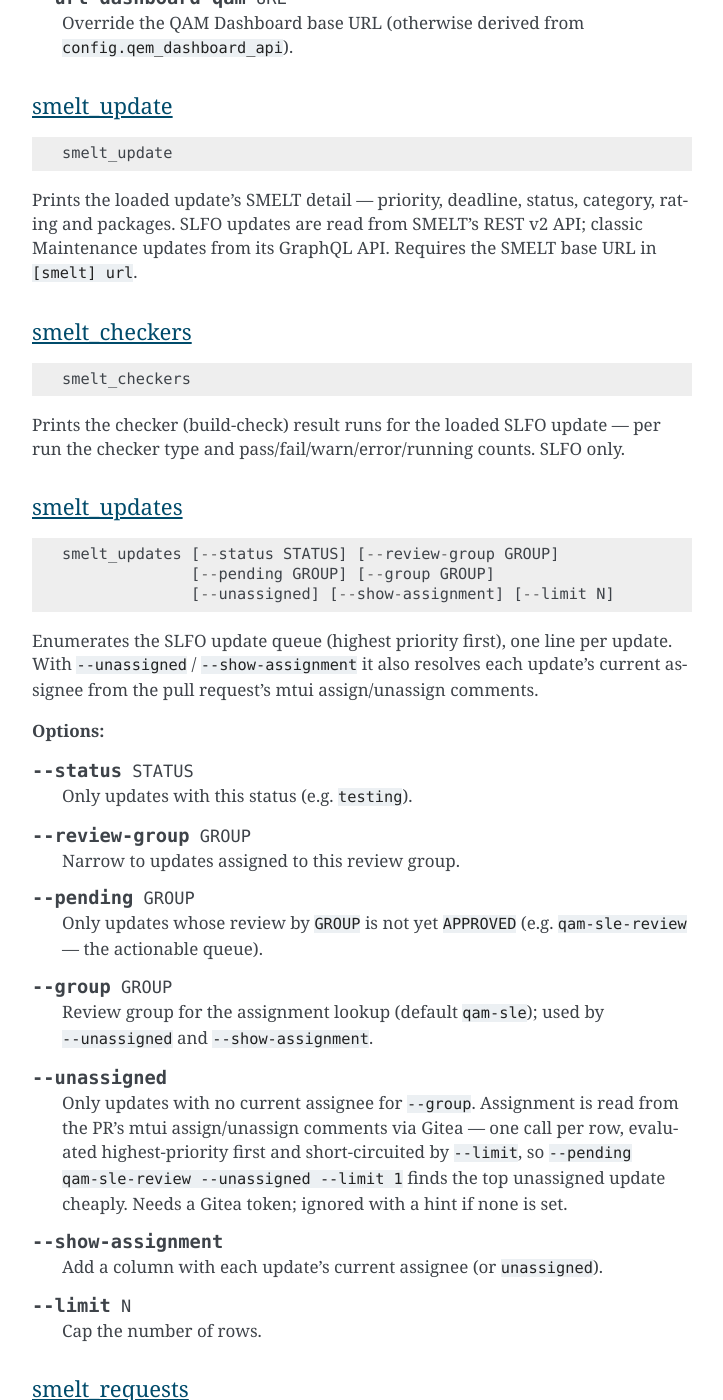
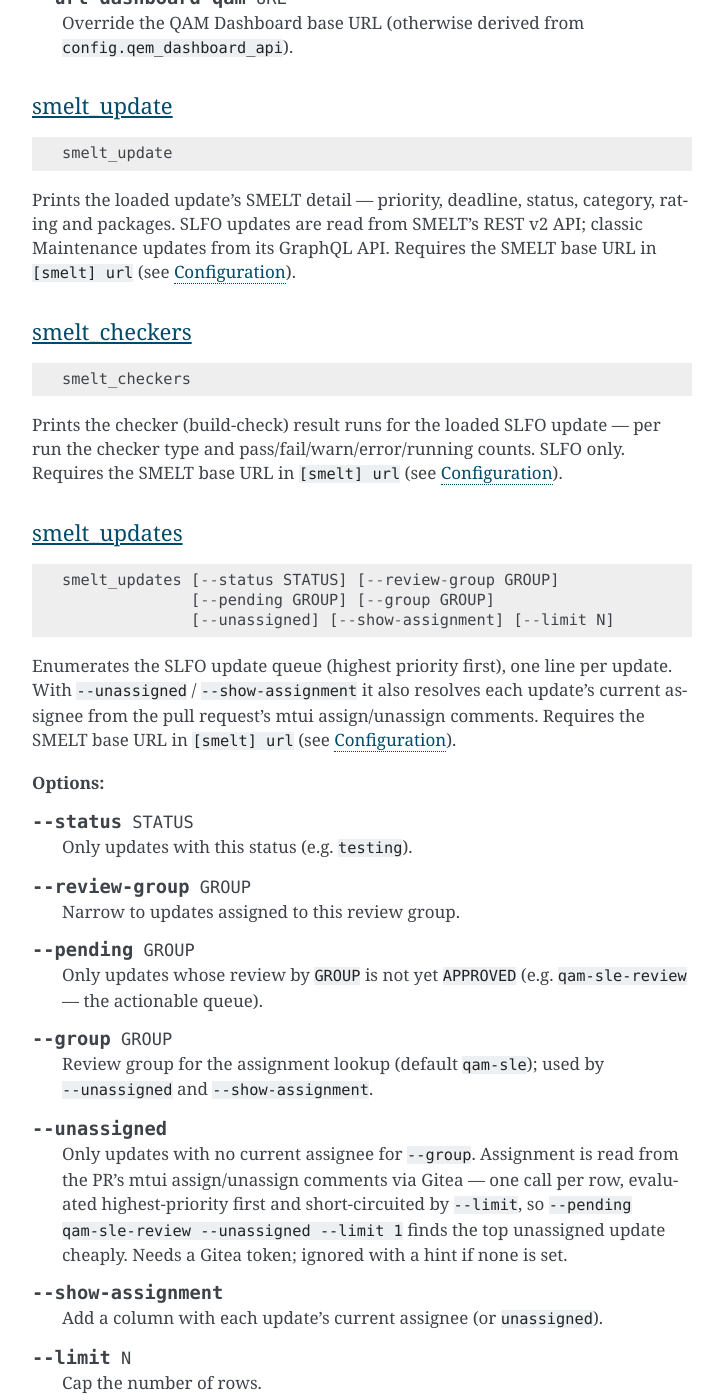
Before and after one commit to openSUSE/mtui, a Sphinx documentation site: the page built from Documentation/iui.rst, in a window 1280 px wide and 1400 px high, scrolled down 6726 px. Shown: the whole window, without its empty margins (388-1111 px from the left). Built offline with Sphinx 7.4.7, drawn with Linux system fonts in a browser that asks for light colours; some of the changed text lies outside the part shown.

Commit message:
docs(cfg): document smelt.url config option
Why this change was needed:
The [smelt] url config option was read by the code but absent from
cfg.rst, the canonical config reference where users look up an option's
type and default. The smelt_* command docs mentioned the requirement but
never told users where the value is documented, so a user reading only
the single command they need had no path to discovery.

Problem solved:
Users can now find smelt.url in cfg.rst (type, default-unset behaviour,
and the https://smelt.suse.de value to set), and every smelt_* command
section is self-contained, linking to that reference instead of relying
on the reader having scanned the other commands.

What changed:
- cfg.rst: add a ``smelt.url`` entry (alphabetical slot before svn.path)
  describing type, the deliberate empty default, and the value to set
- iui.rst: give each of the four smelt_* commands its own requirement
  note linking to :doc:`cfg`

```diff
--- a/Documentation/iui.rst
+++ b/Documentation/iui.rst
@@ -288,7 +288,7 @@
 Prints the loaded update's SMELT detail — priority, deadline, status, category,
 rating and packages. SLFO updates are read from SMELT's REST v2 API; classic
 Maintenance updates from its GraphQL API. Requires the SMELT base URL in
-``[smelt] url``.
+``[smelt] url`` (see :doc:`cfg`).
 
 
 smelt_checkers
@@ -299,7 +299,8 @@
     smelt_checkers
 
 Prints the checker (build-check) result runs for the loaded SLFO update — per run
-the checker type and pass/fail/warn/error/running counts. SLFO only.
+the checker type and pass/fail/warn/error/running counts. SLFO only. Requires the
+SMELT base URL in ``[smelt] url`` (see :doc:`cfg`).
 
 
 smelt_updates
@@ -313,7 +314,8 @@
 
 Enumerates the SLFO update queue (highest priority first), one line per update.
 With ``--unassigned`` / ``--show-assignment`` it also resolves each update's
-current assignee from the pull request's mtui assign/unassign comments.
+current assignee from the pull request's mtui assign/unassign comments. Requires
+the SMELT base URL in ``[smelt] url`` (see :doc:`cfg`).
 
 **Options:**
 
@@ -361,7 +363,8 @@
 
 Enumerates the classic Maintenance review-request queue (GraphQL) — the
 old-SMELT counterpart of `smelt_updates`_. Unlike the SLFO feed it shows the
-per-request assignee.
+per-request assignee. Requires the SMELT base URL in ``[smelt] url`` (see
+:doc:`cfg`).
 
 **Options:**
 
```
Also changed, not shown: Documentation/cfg.rst (+13 -0 lines).
